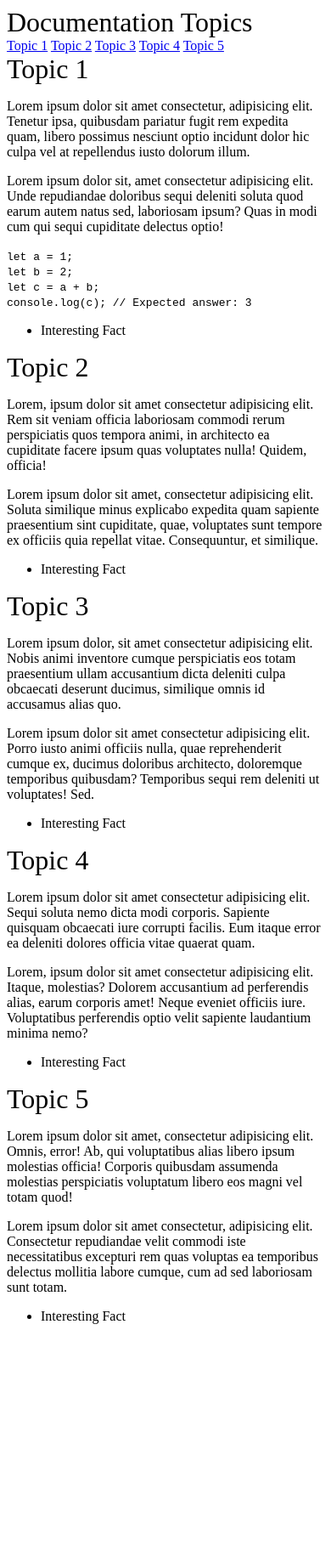
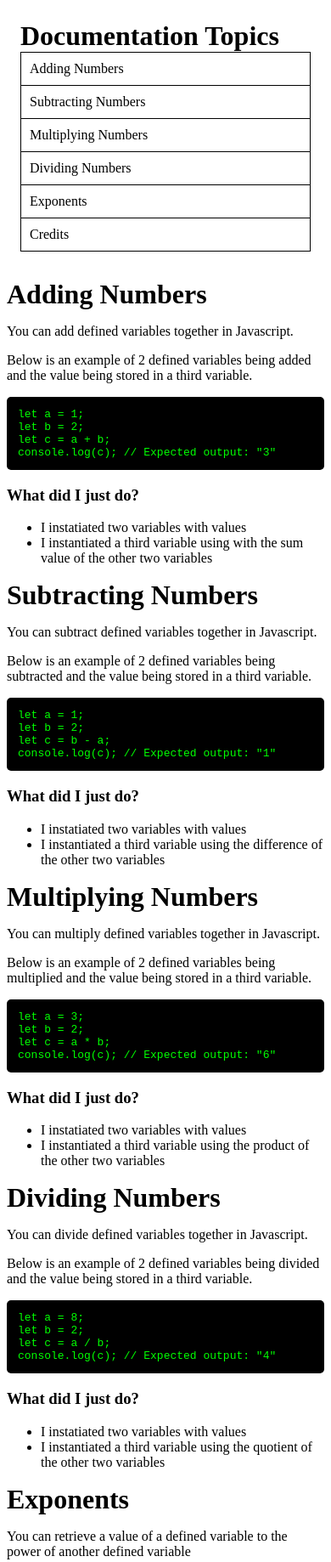
Before and after one commit to GCMoony/ResponsivePractice, a plain HTML site: page TechnicalDoc/index.html in a window 390 px wide. Shown: the top 1838 px of the page at 85% size. Before the commit the page ends 1574 px from the top, so only its background shows below. Drawn offline with Linux system fonts and the light colour scheme.

Commit message:
Created basic responsive layout

```diff
--- a/TechnicalDoc/index.html
+++ b/TechnicalDoc/index.html
@@ -17,71 +17,108 @@
             <header>
                 Documentation Topics
             </header>
-            <a class="nav-link" href="#Topic_1">Topic 1</a>
-            <a class="nav-link" href="#Topic_2">Topic 2</a>
-            <a class="nav-link" href="#Topic_3">Topic 3</a>
-            <a class="nav-link" href="#Topic_4">Topic 4</a>
-            <a class="nav-link" href="#Topic_5">Topic 5</a>
+            <ul class="nav-link-list">
+                <li><a class="nav-link" href="#Adding_Numbers">Adding Numbers</a></li>
+                <li><a class="nav-link" href="#Subtracting_Numbers">Subtracting Numbers</a></li>
+                <li><a class="nav-link" href="#Multiplying_Numbers">Multiplying Numbers</a></li>
+                <li><a class="nav-link" href="#Dividing_Numbers">Dividing Numbers</a></li>
+                <li><a class="nav-link" href="#Exponents">Exponents</a></li>
+                <li><a class="nav-link" href="#Credits">Credits</a></li>
+            </ul>
         </nav>
 
         <main id="main-doc">
-            <section id="Topic_1" class="main-section">
-                <header>Topic 1</header>
-                <p>Lorem ipsum dolor sit amet consectetur, adipisicing elit. Tenetur ipsa, quibusdam pariatur fugit rem expedita quam, libero possimus nesciunt optio incidunt dolor hic culpa vel at repellendus iusto dolorum illum.</p>
-                <p>Lorem ipsum dolor sit, amet consectetur adipisicing elit. Unde repudiandae doloribus sequi deleniti soluta quod earum autem natus sed, laboriosam ipsum? Quas in modi cum qui sequi cupiditate delectus optio!</p>
+            <section id="Adding_Numbers" class="main-section">
+                <header>Adding Numbers</header>
+                <p>You can add defined variables together in Javascript.</p>
+                <p>Below is an example of 2 defined variables being added and the value being stored in a third variable.</p>
                 <code>
                     let a = 1;<br>
                     let b = 2;<br>
                     let c = a + b;<br>
-                    console.log(c); // Expected answer: 3<br>
-
+                    console.log(c); // Expected output: "3"<br>
                 </code>
+                <h3>What did I just do?</h3>
                 <ul>
-                    <li>Interesting Fact</li>
+                    <li>I instatiated two variables with values</li>
+                    <li>I instantiated a third variable using with the sum value of the other two variables</li>
                 </ul>
             </section>
 
-            <section id="Topic_2" class="main-section">
-                <header>Topic 2</header>
-                <p>Lorem, ipsum dolor sit amet consectetur adipisicing elit. Rem sit veniam officia laboriosam commodi rerum perspiciatis quos tempora animi, in architecto ea cupiditate facere ipsum quas voluptates nulla! Quidem, officia!</p>
-                <p>Lorem ipsum dolor sit amet, consectetur adipisicing elit. Soluta similique minus explicabo expedita quam sapiente praesentium sint cupiditate, quae, voluptates sunt tempore ex officiis quia repellat vitae. Consequuntur, et similique.</p>
+            <section id="Subtracting_Numbers" class="main-section">
+                <header>Subtracting Numbers</header>
+                <p>You can subtract defined variables together in Javascript.</p>
+                <p>Below is an example of 2 defined variables being subtracted and the value being stored in a third variable.</p>
                 <code>
-                    <!--To Do-->
+                    let a = 1;<br>
+                    let b = 2;<br>
+                    let c = b - a;<br>
+                    console.log(c); // Expected output: "1"<br>
                 </code>
+                <h3>What did I just do?</h3>
                 <ul>
-                    <li>Interesting Fact</li>
+                    <li>I instatiated two variables with values</li>
+                    <li>I instantiated a third variable using the difference of the other two variables</li>
                 </ul>
             </section>
 
-            <section id="Topic_3" class="main-section">
-                <header>Topic 3</header>
-                <p>Lorem ipsum dolor, sit amet consectetur adipisicing elit. Nobis animi inventore cumque perspiciatis eos totam praesentium ullam accusantium dicta deleniti culpa obcaecati deserunt ducimus, similique omnis id accusamus alias quo.</p>
-                <p>Lorem ipsum dolor sit amet consectetur adipisicing elit. Porro iusto animi officiis nulla, quae reprehenderit cumque ex, ducimus doloribus architecto, doloremque temporibus quibusdam? Temporibus sequi rem deleniti ut voluptates! Sed.</p>
-                <code></code>
+            <section id="Multiplying_Numbers" class="main-section">
+                <header>Multiplying Numbers</header>
+                <p>You can multiply defined variables together in Javascript.</p>
+                <p>Below is an example of 2 defined variables being multiplied and the value being stored in a third variable.</p>
+                <code>
+                    let a = 3;<br>
+                    let b = 2;<br>
+                    let c = a * b;<br>
+                    console.log(c); // Expected output: "6"<br>
+                </code>
+                <h3>What did I just do?</h3>
                 <ul>
-                    <li>Interesting Fact</li>
+                    <li>I instatiated two variables with values</li>
+                    <li>I instantiated a third variable using the product of the other two variables</li>
                 </ul>
             </section>
 
-            <section id="Topic_4" class="main-section">
-                <header>Topic 4</header>
-                <p>Lorem ipsum dolor sit amet consectetur adipisicing elit. Sequi soluta nemo dicta modi corporis. Sapiente quisquam obcaecati iure corrupti facilis. Eum itaque error ea deleniti dolores officia vitae quaerat quam.</p>
-                <p>Lorem, ipsum dolor sit amet consectetur adipisicing elit. Itaque, molestias? Dolorem accusantium ad perferendis alias, earum corporis amet! Neque eveniet officiis iure. Voluptatibus perferendis optio velit sapiente laudantium minima nemo?</p>
-                <code></code>
+            <section id="Dividing_Numbers" class="main-section">
+                <header>Dividing Numbers</header>
+                <p>You can divide defined variables together in Javascript.</p>
+                <p>Below is an example of 2 defined variables being divided and the value being stored in a third variable.</p>
+                <code>
+                    let a = 8;<br>
+                    let b = 2;<br>
+                    let c = a / b;<br>
+                    console.log(c); // Expected output: "4"<br>
+                </code>
+                <h3>What did I just do?</h3>
                 <ul>
-                    <li>Interesting Fact</li>
+                    <li>I instatiated two variables with values</li>
+                    <li>I instantiated a third variable using the quotient of the other two variables</li>
                 </ul>
             </section>
 
-            <section id="Topic_5" class="main-section">
-                <header>Topic 5</header>
-                <p>Lorem ipsum dolor sit amet, consectetur adipisicing elit. Omnis, error! Ab, qui voluptatibus alias libero ipsum molestias officia! Corporis quibusdam assumenda molestias perspiciatis voluptatum libero eos magni vel totam quod!</p>
-                <p>Lorem ipsum dolor sit amet consectetur, adipisicing elit. Consectetur repudiandae velit commodi iste necessitatibus excepturi rem quas voluptas ea temporibus delectus mollitia labore cumque, cum ad sed laboriosam sunt totam.</p>
-                <code></code>
+            <section id="Exponents" class="main-section">
+                <header>Exponents</header>
+
+                <p>You can retrieve a value of a defined variable to the power of another defined variable</p>
+                <p>Below is an example of 2 defined variables where one value is the base, and the second value is the power, and the value being stored in a third variable.</p>
+                <code>
+                    let a = 8;<br>
+                    let b = 2;<br>
+                    let c = 8 ** 2;<br>
+                    console.log(c); // Expected output: "64"<br>
+                </code>
+                <h3>What did I just do?</h3>
                 <ul>
-                    <li>Interesting Fact</li>
+                    <li>I instatiated two variables with values</li>
+                    <li>I instantiated a third variable using the the value of one variable to the power of the other variable</li>
                 </ul>
             </section>
+
+            <section id="Credits" class="main-section">
+                <header>Credits</header>
+                <p>Created by <a id="credits-link" href="https://github.com/GCMoony">George Cadel-Munoz</a></p>
+            </section>
         </main>
+
     </body>
 </html>
--- a/TechnicalDoc/styles.css
+++ b/TechnicalDoc/styles.css
@@ -10,6 +10,61 @@
 - If the media is regular, put the #navbar on the side of the page
 */
 
-header{
-    font-size: 2rem;
+body {
+    display: flex;
+    gap: 1em;
+    flex-direction: column;
+    flex-grow: 1;
+    text-align: left;
 }
+
+@media (min-width: 50em) {
+    body{
+        flex-direction: row;
+    }
+
+}
+
+header {
+    font-size: 2em;
+    font-weight: 800;
+}
+
+nav {
+    padding: 1em;
+}
+
+.nav-link-list {
+    list-style-type: none;
+    padding: 0;
+    margin: 0;
+}
+
+.nav-link-list > li {
+    border: solid 1px black;
+}
+
+.nav-link {
+    padding: 10px;
+    width: 100%;
+    height: 100%;
+    display: block;
+    text-decoration: none;
+    color: #000;
+}
+
+.nav-link:hover {
+    background: #dddddd;
+}
+
+.nav-link-list > li:not(.nav-link-list > li:nth-child(6n)) {
+    border-bottom: none;
+}
+
+code{
+    display: block;
+    background-color: #000;
+    padding: 1em;
+    color: #00ff00;
+    border-radius: 5px;
+}
```
